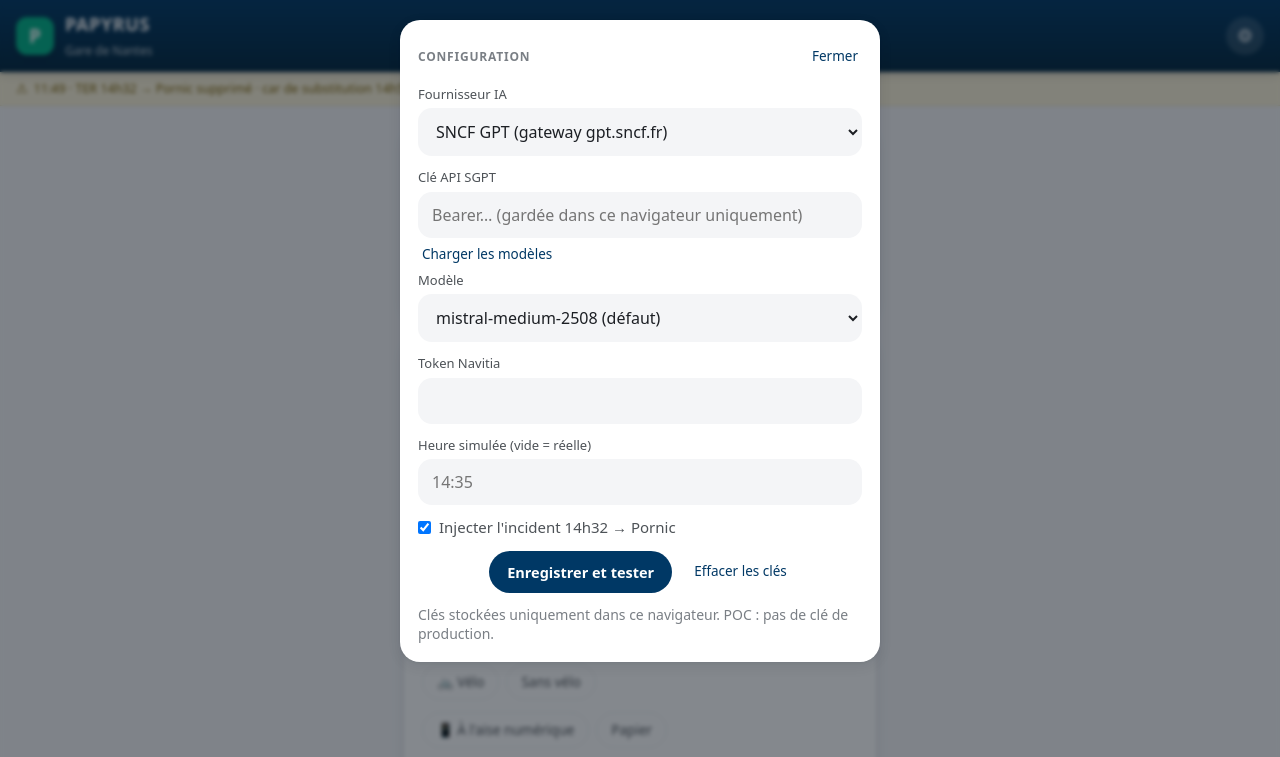
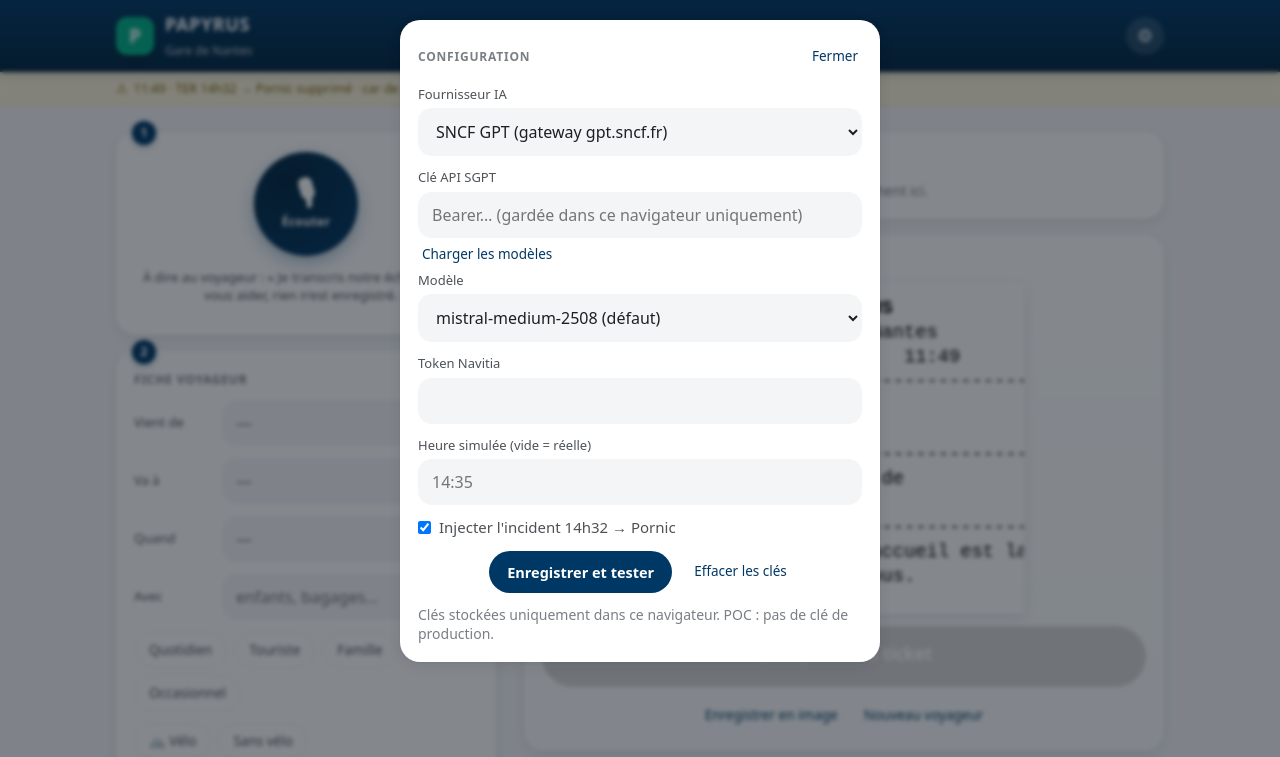
Before and after one commit to m47r18/matinee-intermod, a plain HTML site: page index.html in a window 1280 px wide. Shown: the top 757 px of the page. Drawn offline with Linux system fonts and the light colour scheme; no server answers; a web font is replaced by a local one.

Commit message:
Make layout responsive: two-column on tablet/desktop
Wrap sections in .col-input (listen+fiche) / .col-output
(solutions+extras+ticket). display:contents keeps mobile layout
byte-identical; >=900px switches to a sticky input column beside a
scrolling results column, full-bleed top bar/context strip aligned
to the centered content width. No id/class used by app.js changed.

Co-Authored-By: Claude Sonnet 5 <noreply@anthropic.com>

```diff
--- a/index.html
+++ b/index.html
@@ -17,6 +17,7 @@
 <div class="ctx" id="ctx"></div>
 
 <main>
+<div class="col col-input">
 
   <!-- 1. ÉCOUTER -->
   <section class="card listen">
@@ -47,6 +48,9 @@
     <input id="more" class="more" placeholder="Compléter à la main, puis Entrée…">
   </section>
 
+</div>
+<div class="col col-output">
+
   <!-- 3. SOLUTIONS -->
   <section class="card">
     <div class="head"><h2>Solutions</h2><span class="state" id="stSols"></span></div>
@@ -68,6 +72,7 @@
     <div class="row"><a id="png" class="lnk" download="ticket-papyrus.png">Enregistrer en image</a><button class="lnk" id="btnReset">Nouveau voyageur</button></div>
   </section>
 
+</div>
 </main>
 
 <!-- CONFIG -->
--- a/style.css
+++ b/style.css
@@ -43,10 +43,11 @@ body{font-family:'Avenir',system-ui,sans-serif;font-weight:300;font-size:16px;li
 
 /* ---------- disposition ---------- */
 main{max-width:500px;margin:0 auto;padding:18px 14px 48px;display:flex;flex-direction:column;gap:16px}
+.col{display:contents}
 
-main>.card{counter-increment:step;position:relative}
+main .card{counter-increment:step;position:relative}
 main{counter-reset:step}
-main>.card::before{
+main .card::before{
   content:counter(step);position:absolute;top:-11px;left:16px;
   width:24px;height:24px;border-radius:50%;background:var(--p);color:#fff;
   font-size:12px;font-weight:700;display:grid;place-items:center;
@@ -179,3 +180,22 @@ canvas#ticket{
   .mic{width:84px;height:84px}
   .mic .ico{font-size:26px}
 }
+
+/* ---------- tablette / desktop : deux colonnes (saisie | résultats) ---------- */
+@media (min-width:900px){
+  .top,.ctx{padding-left:calc((100vw - 900px) / 2 + 16px);padding-right:calc((100vw - 900px) / 2 + 16px)}
+  main{
+    max-width:900px;display:flex;flex-direction:row;align-items:flex-start;
+    gap:22px;padding:26px 16px 60px;
+  }
+  .col{display:flex;flex-direction:column;gap:16px}
+  .col-input{flex:0 0 340px;position:sticky;top:96px}
+  .col-output{flex:1 1 0;min-width:0}
+  .mic{width:104px;height:104px}
+  .mic .ico{font-size:32px}
+}
+@media (min-width:1180px){
+  .top,.ctx{padding-left:calc((100vw - 1080px) / 2 + 16px);padding-right:calc((100vw - 1080px) / 2 + 16px)}
+  main{max-width:1080px;gap:28px}
+  .col-input{flex-basis:380px}
+}
```
